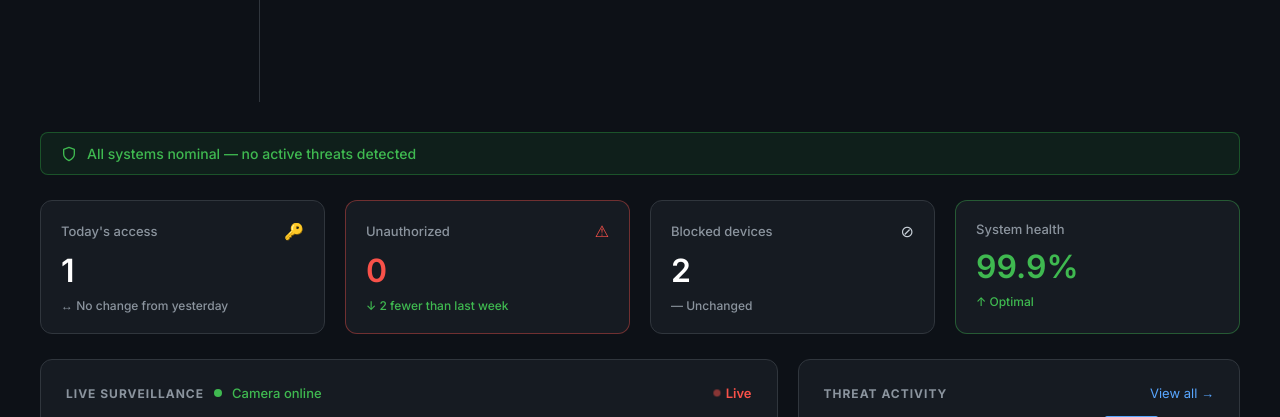
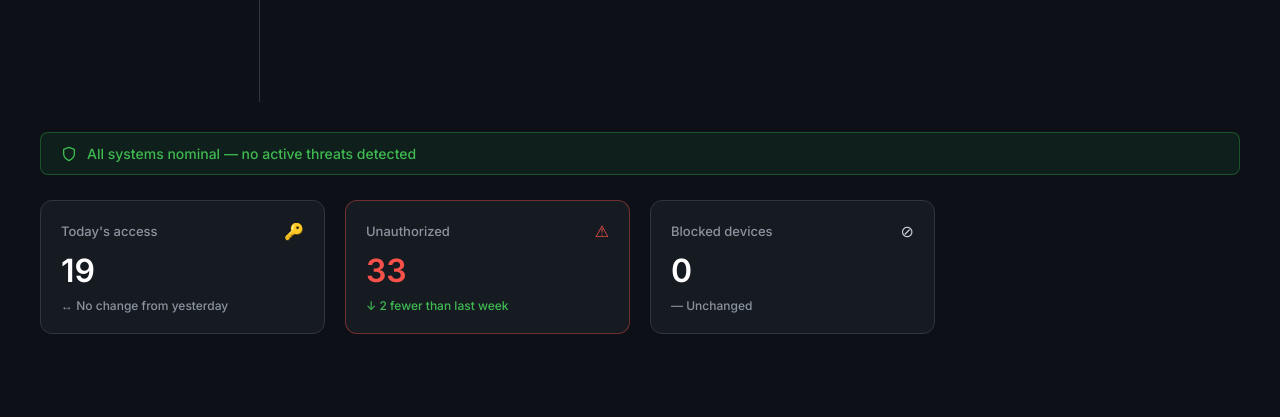
Before and after one commit to hxxmns/Surveillance-Access-Control-System, a Flask app: template templates/dashboard.html in a window 1280 px wide. Shown: the part 698-1115 px from the top of the page. After the commit the page ends 1032 px from the top, so only its background shows below. Run offline with Flask 3, Linux system fonts and the light colour scheme; the template is opened without the code that fills it, so the values that code supplies are empty; some libraries are stand-ins or nearby versions.

Commit message:
Update dashboard.html re try

```diff
--- a/templates/dashboard.html
+++ b/templates/dashboard.html
@@ -43,7 +43,7 @@
                     <h3>Today's access</h3>
                     <span class="icon">🔑</span>
                 </div>
-                <h1>{{ today_access | default('1') }}</h1>
+                <h1>{{ today_access | default('19') }}</h1>
                 <p class="trend neutral">↔ No change from yesterday</p>
             </div>
 
@@ -52,7 +52,7 @@
                     <h3>Unauthorized</h3>
                     <span class="icon red-text">⚠</span>
                 </div>
-                <h1 class="red-text">{{ unauthorized | default('0') }}</h1>
+                <h1 class="red-text">{{ unauthorized | default('33') }}</h1>
                 <p class="trend positive">↓ 2 fewer than last week</p>
             </div>
 
@@ -61,104 +61,8 @@
                     <h3>Blocked devices</h3>
                     <span class="icon">⊘</span>
                 </div>
-                <h1>{{ unique_attackers | default('2') }}</h1>
+                <h1>{{ unique_attackers | default('0') }}</h1>
                 <p class="trend neutral">— Unchanged</p>
             </div>
 
-            <div class="stat-card border-green">
-                <div class="stat-header">
-                    <h3>System health</h3>
-                </div>
-                <h1 class="green-text">99.9%</h1>
-                <p class="trend positive">↑ Optimal</p>
-            </div>
-        </section>
-
-        <section class="dashboard-grid">
-
-            <div class="camera-section">
-                <div class="section-header">
-                    <div class="header-left">
-                        <h3>LIVE SURVEILLANCE</h3>
-                        <span class="status-dot green"></span>
-                        <span class="status-text green-text">Camera online</span>
-                    </div>
-                    <div class="live-indicator"><span class="dot red"></span> Live</div>
-                </div>
-
-                <div class="camera-wrapper main-feed">
-                    <img src="{{ url_for('video_feed') }}" class="camera-feed" alt="Primary Feed">
-                    <div class="feed-overlay">
-                        <span class="feed-label">CAM-01 • Entrance</span>
-                        <span class="feed-time">18:00:52</span>
-                    </div>
-                </div>
-
-                <div class="camera-thumbnails">
-                    <div class="thumb active">
-                        <span class="status-dot green"></span>
-                        <p>CAM-02 • Hall</p>
-                    </div>
-                    <div class="thumb">
-                        <span class="status-dot green"></span>
-                        <p>CAM-03 • Parking</p>
-                    </div>
-                </div>
-            </div>
-
-            <div class="alerts-section">
-                <div class="section-header">
-                    <h3>THREAT ACTIVITY</h3>
-                    <a href="/threat-logs" class="view-all">View all →</a>
-                </div>
-
-                <div class="activity-graph">
-                    <div class="bar"></div><div class="bar"></div><div class="bar"></div>
-                    <div class="bar"></div><div class="bar"></div><div class="bar high"></div>
-                    <div class="bar medium"></div>
-                </div>
-
-                <div class="alerts-list">
-                    {% for log in recent_alerts %}
-                    <div class="alert-item">
-                        <div class="status-indicator {{ 'green' if log[2] == 'SUCCESS' else 'yellow' }}"></div>
-
-                        <div class="alert-content">
-                            <div class="alert-title-row">
-                                <h4>{{ log[1] }}</h4>
-                                <span class="badge {{ 'ok' if log[2] == 'SUCCESS' else 'warn' }}">
-                                    {{ 'OK' if log[2] == 'SUCCESS' else 'Warn' }}
-                                </span>
-                            </div>
-                            <p class="alert-sub">{{ user | default('unknown') }} • {{ log[0] }}</p>
-                        </div>
-
-                        <div class="alert-time-col">
-                            <span>{{ log[3].strftime('%H:%M:%S') if log[3] else '18:00:52' }}</span>
-                        </div>
-                    </div>
-                    {% endfor %}
-
-                    <div class="alert-item">
-                        <div class="status-indicator red"></div>
-                        <div class="alert-content">
-                            <div class="alert-title-row">
-                                <h4>Device blocked</h4>
-                                <span class="badge critical">Critical</span>
-                            </div>
-                            <p class="alert-sub">MAC: 00:1A:2B:3C:4D</p>
-                        </div>
-                        <div class="alert-time-col">
-                            <span>May 23</span>
-                        </div>
-                    </div>
-                </div>
-            </div>
-
-        </section>
-    </main>
-</div>
-
-<script src="{{ url_for('static', filename='dashboard.js') }}"></script>
-</body>
-</html>
+            <div
```
